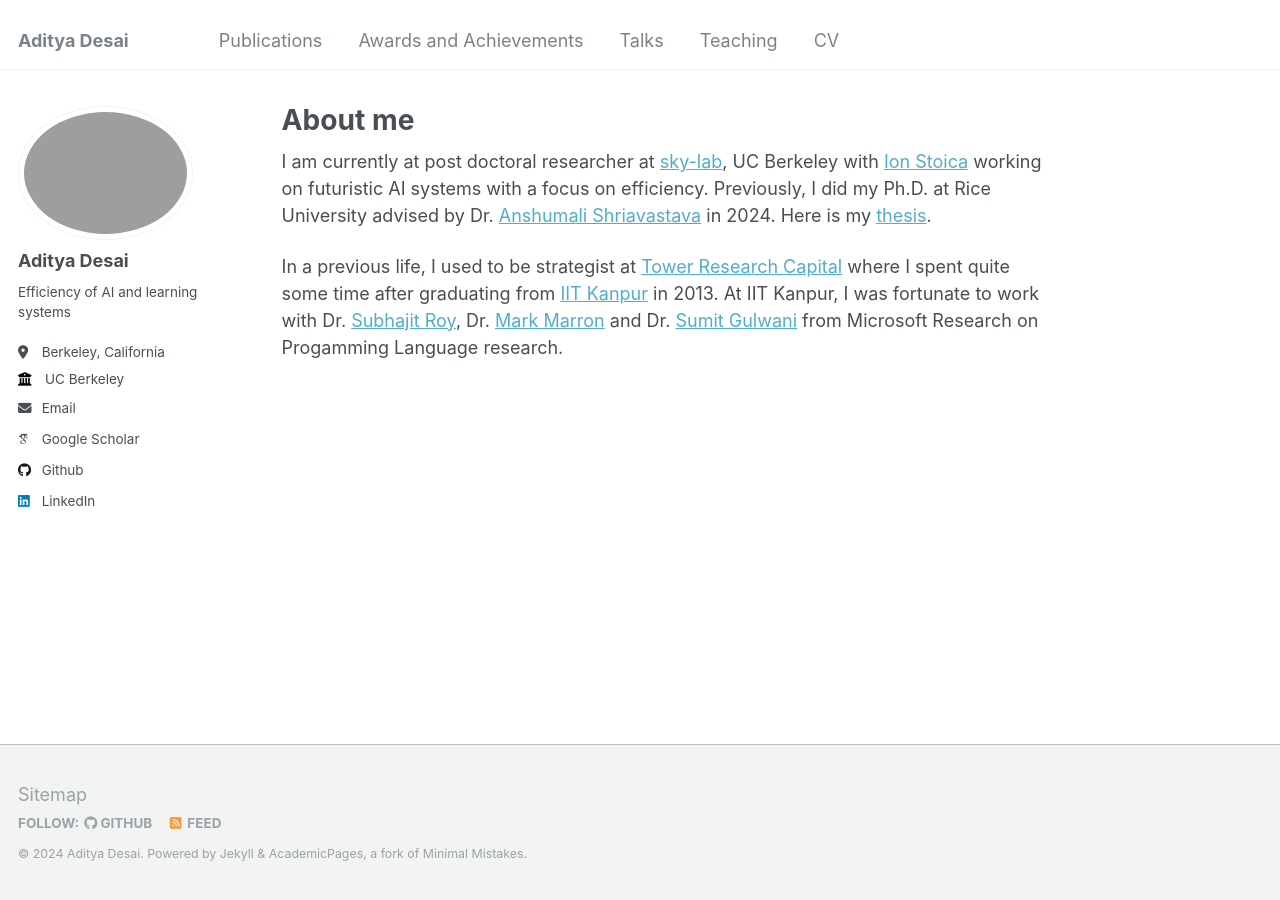
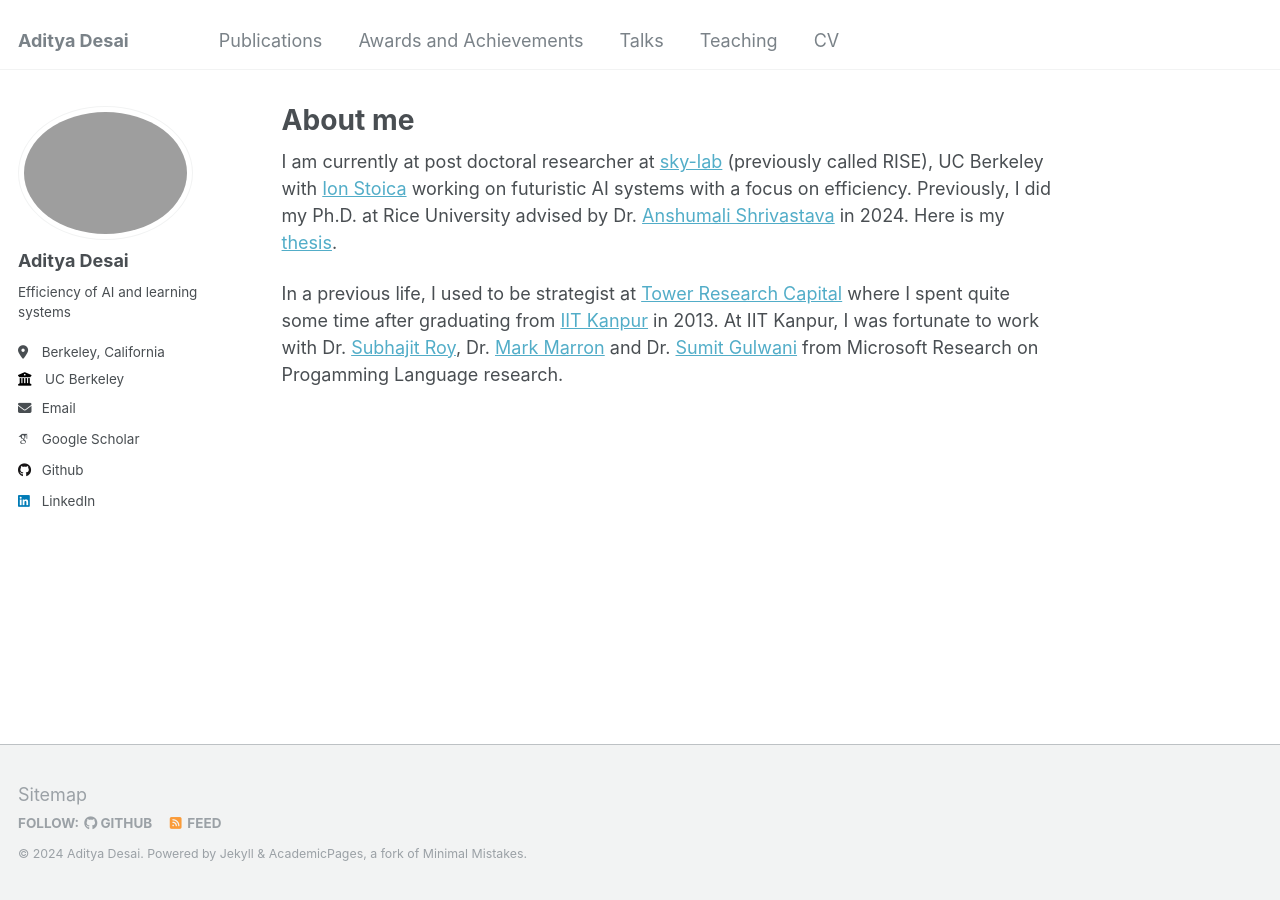
Before and after one commit to apd10/apd10.github.io, a Jekyll site: the page built from _pages/about.md, in a window 1280 px wide. Built offline with Jekyll 4.4.1, drawn with Linux system fonts in a browser that asks for light colours; some web fonts are replaced.

Commit message:
Update about.md

```diff
--- a/_pages/about.md
+++ b/_pages/about.md
@@ -7,6 +7,6 @@ redirect_from:
   - /about.html
 ---
 
-I am currently at post doctoral researcher at [sky-lab](https://sky.cs.berkeley.edu/), UC Berkeley with [Ion Stoica](https://people.eecs.berkeley.edu/~istoica/) working on futuristic AI systems with a focus on efficiency. Previously, I did my Ph.D. at Rice University advised by Dr. [Anshumali Shriavastava](https://www.cs.rice.edu/~as143/) in 2024. Here is my [thesis](https://repository.rice.edu/items/47c844ea-4748-4751-8123-fd4182c635ee).
+I am currently at post doctoral researcher at [sky-lab](https://sky.cs.berkeley.edu/) (previously called RISE), UC Berkeley with [Ion Stoica](https://people.eecs.berkeley.edu/~istoica/) working on futuristic AI systems with a focus on efficiency. Previously, I did my Ph.D. at Rice University advised by Dr. [Anshumali Shrivastava](https://www.cs.rice.edu/~as143/) in 2024. Here is my [thesis](https://repository.rice.edu/items/47c844ea-4748-4751-8123-fd4182c635ee).
 
 In a previous life, I used to be strategist at [Tower Research Capital](https://tower-research.com/) where I spent quite some time after graduating from [IIT Kanpur](https://www.cse.iitk.ac.in/) in 2013. At IIT Kanpur, I was fortunate to work with Dr. [Subhajit Roy](https://www.cse.iitk.ac.in/users/subhajit/), Dr. [Mark Marron](https://software.imdea.org/~marron/) and Dr. [Sumit Gulwani](https://www.microsoft.com/en-us/research/people/sumitg/) from Microsoft Research on Progamming Language research.
```
